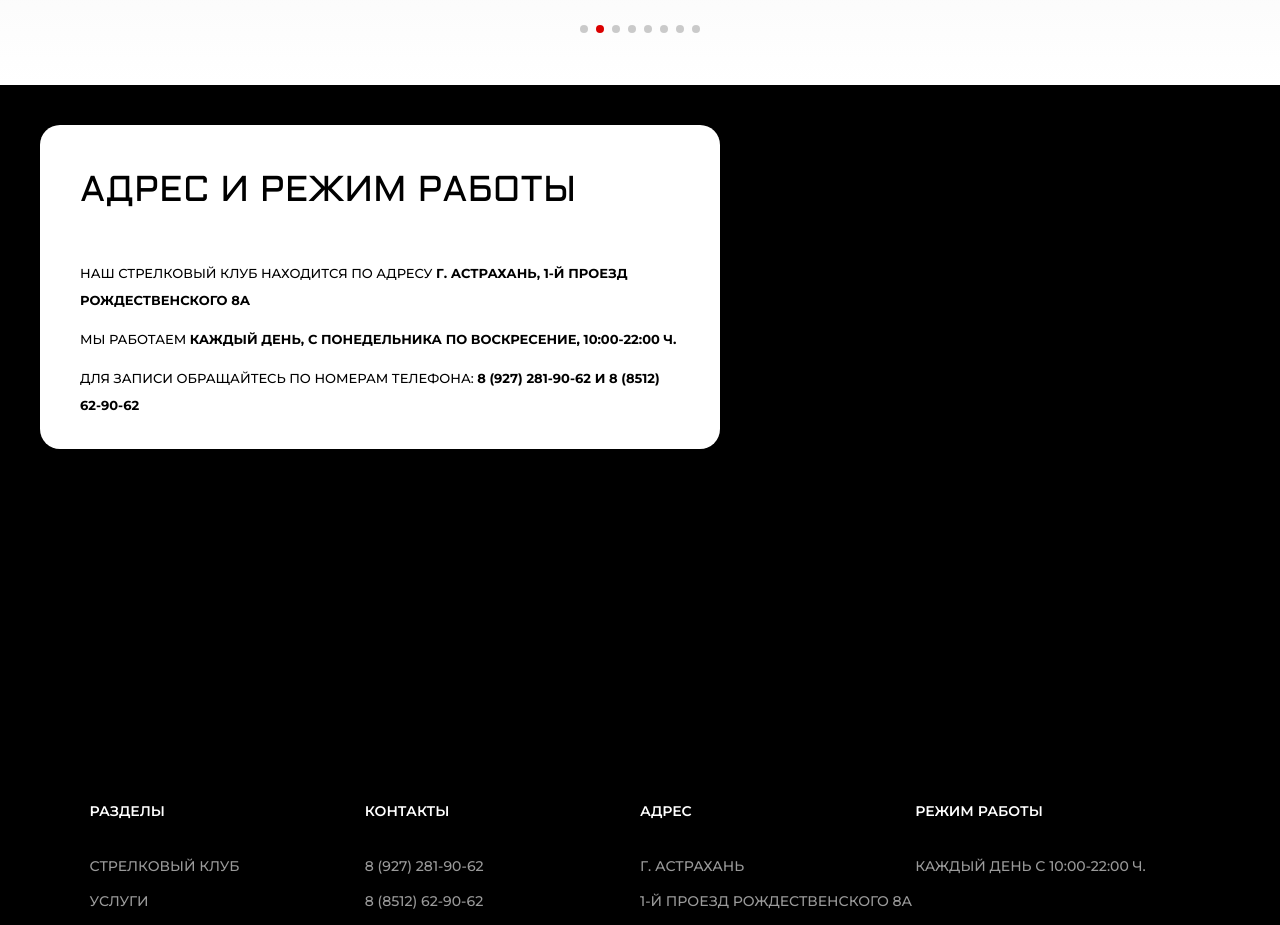
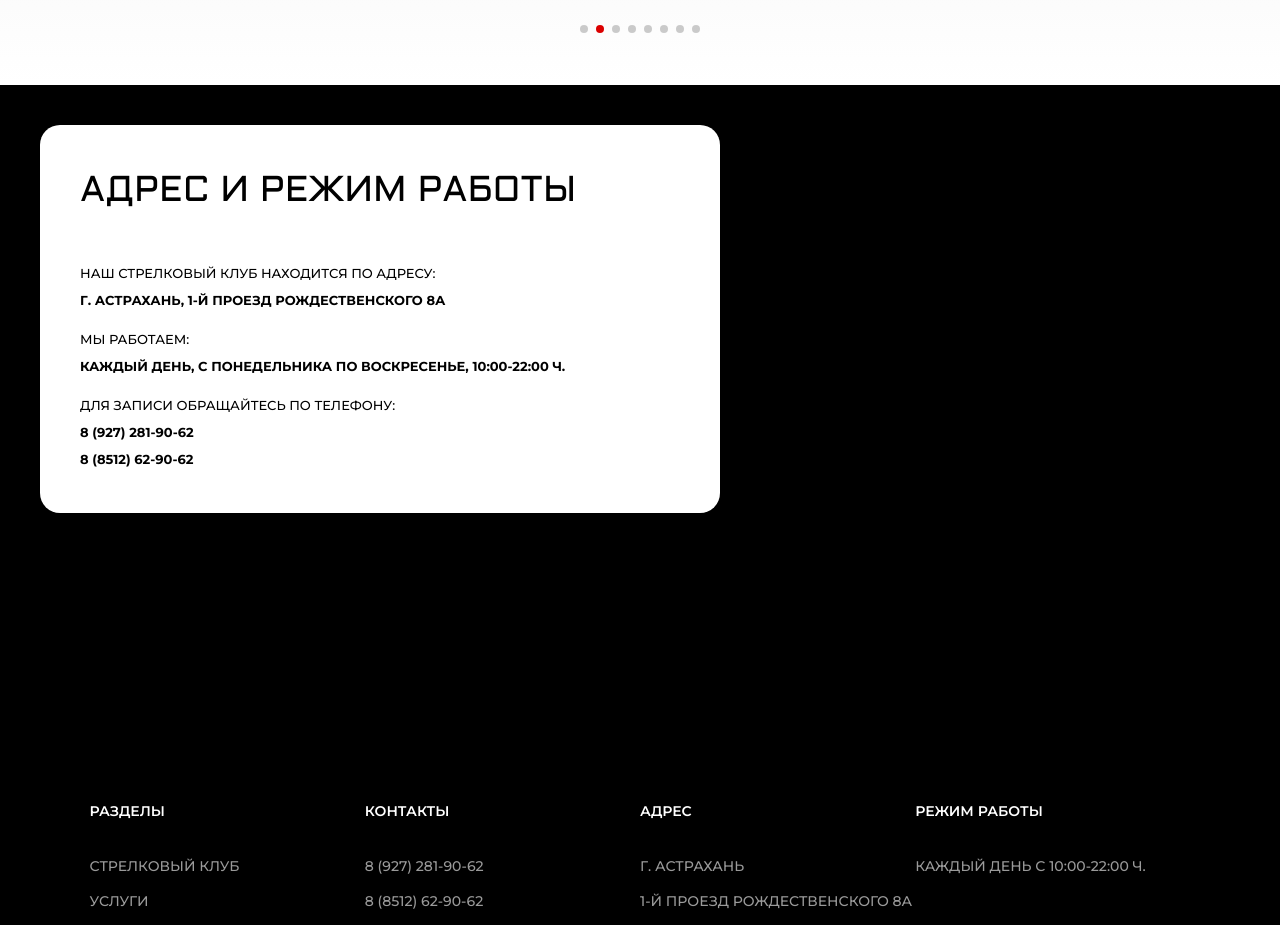
Before and after one commit to Benqqa/shooting-gallery-landing, a plain HTML site: page index.html in a window 1280 px wide. Shown: the part 3000-3925 px from the top of the page. Drawn offline with nearby package versions, Linux system fonts and the light colour scheme.

Commit message:
Исправлены опечатки и форматирование текста

```diff
--- a/#source/scss/index.scss
+++ b/#source/scss/index.scss
@@ -921,7 +921,7 @@
 	}
 	.info_card {
 		width: 680px;
-		height: 324px;
+		min-height: 324px;
 		background: #FFFFFF;
 		box-shadow: 0px 4px 15px rgba(0, 0, 0, 0.15);
 		border-radius: 20px;
@@ -952,7 +952,8 @@
 
 		color: #000000;
 	}
-	.state_bold_acent {
+	.state_bold_acent, .state_bold_acent a{
+		color: #000;
 		font-weight: bold;
 	}
 	.map { }
--- a/index.html
+++ b/index.html
@@ -32,7 +32,7 @@
 								<li><a href="#guns_block" class="menu__link">ОРУЖИЕ</a></li>
 								<li><a href="" class="menu__link">МЕРОПРИЯТИЯ</a></li>
 								<li><a href="#footer" class="menu__link">контакты</a></li>
-								<li><a  href="tel:88512629062" class="menu__link">8 (8512) 62-90-62</a></li>
+								<li><a  href="tel:89272819062" class="menu__link">8 (927) 281-90-62</a></li>
 							</ul>
 						</nav>
 					</div>
@@ -327,13 +327,24 @@
 					</div>
 					<div class="info_card__content">
 						<div class="info_card__text">
-							наш стрелковый клуб находится по адресу <span class="state_bold_acent">г. Астрахань, 1-й проезд Рождественского 8а</span>
+							наш стрелковый клуб находится по адресу:<br>
+							 <span class="state_bold_acent">
+								<a target="_blank" href="https://yandex.ru/maps/37/astrahan/house/1_y_proyezd_rozhdestvenskogo_8a/YEEYdgJkQUMDQFpsfX9wdnVqYQ==/?from=mapframe&ll=48.054864%2C46.317995&z=17">
+									г. Астрахань, 1-й проезд Рождественского 8а
+								</a>
+							</span>
 						</div>
 						<div class="info_card__text">
-							Мы работаем <span class="state_bold_acent">каждый день, с понедельника по воскресение,  10:00-22:00 ч.</span>
+							Мы работаем:<br>
+							<span class="state_bold_acent">каждый день, с понедельника по воскресенье,  10:00-22:00 ч.</span>
 						</div>
 						<div class="info_card__text">
-							для записи  обращайтесь по номерам телефона:  <span class="state_bold_acent">8 (927) 281-90-62   и  8 (8512) 62-90-62</span>
+							для записи  обращайтесь по телефону:<br>
+							 <span class="state_bold_acent">
+								<a href="tel:89272819062">8 (927) 281-90-62</a>
+								<br>
+								<a href="tel:88512629062">8 (8512) 62-90-62</a>
+							</span>
 						</div>
 					</div>
 				</div>
@@ -393,7 +404,7 @@
 										</a>
 									</div>
 									<div class="footer__row">
-										<a href="tel:89272819062">
+										<a href="tel:88512629062">
 											8 (8512) 62-90-62
 										</a>
 									</div>
```
Also changed, not shown: style/index.css.
